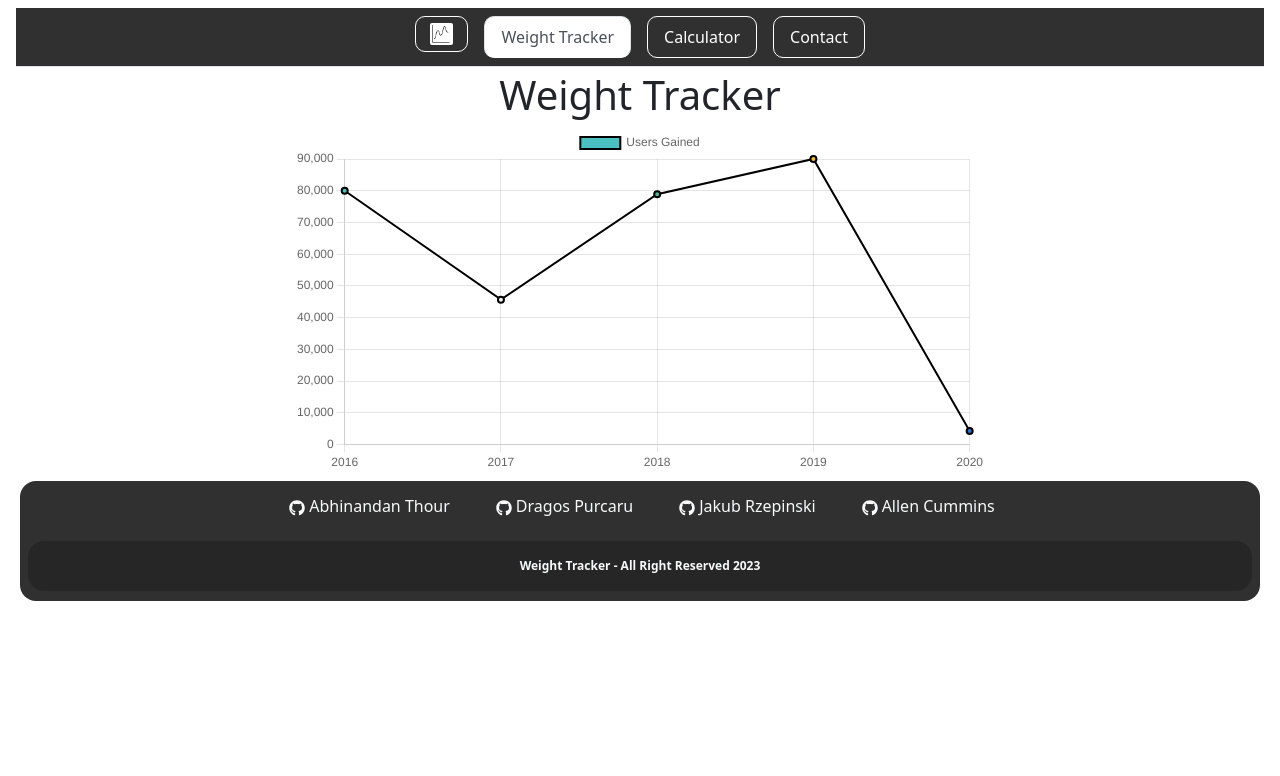
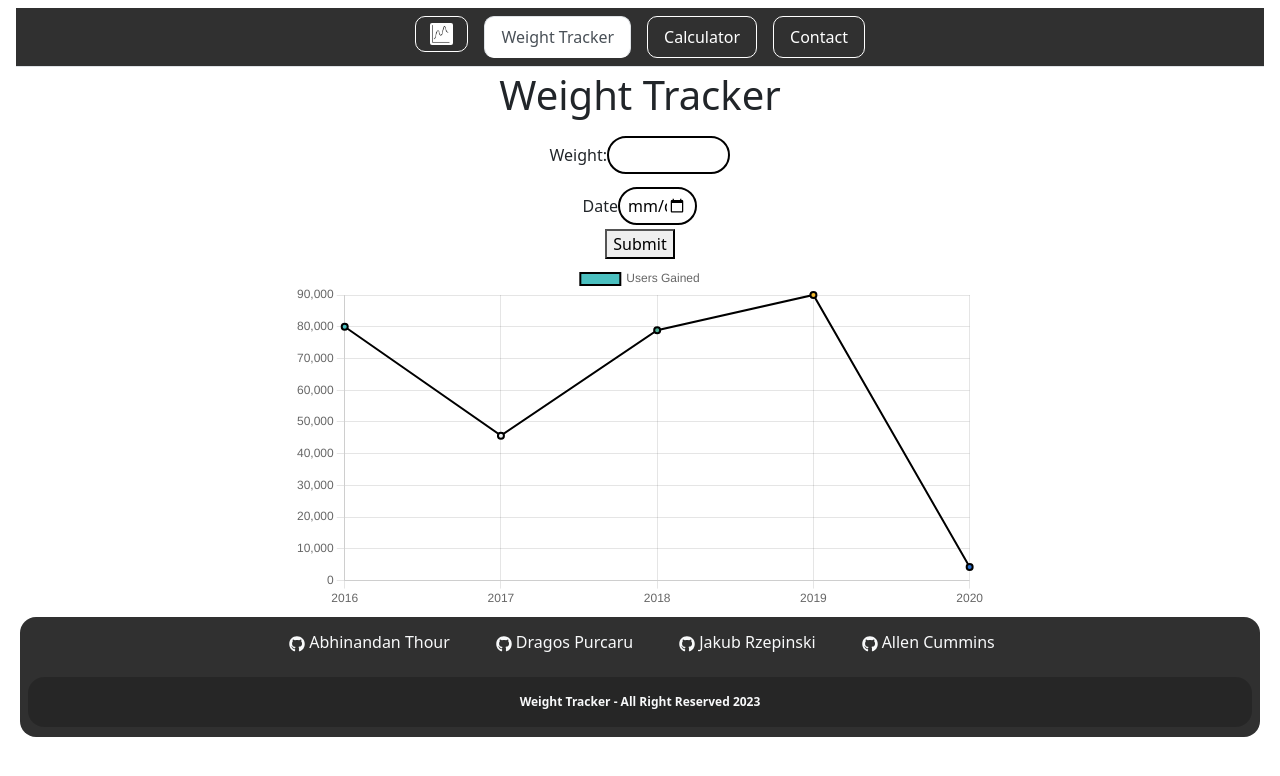
Before and after one commit to Bh00fie/Weight-Tracker, a React (Create React App) app: page /tracker in a window 1280 px wide. Shown: the top 776 px of the page. Built offline with nearby package versions, Linux system fonts and the light colour scheme.

Commit message:
Added weight and date input fields on tracker page, just need styling, and doing something with the data

```diff
--- a/src/components/pages/Calculator.js
+++ b/src/components/pages/Calculator.js
@@ -45,18 +45,18 @@ function Calculator() {
 
 
   return (
-    <div class="container">
-  <div class="row">
-    <div class="col-sm-12 border">
+    <div className="container">
+  <div className="row">
+    <div className="col-sm-12 border">
       <h1>Calorie Calculator</h1>
     </div>
-    <div class="col-sm-12 border">
+    <div className="col-sm-12 border">
     <p> To maintain: {weightloss} calories </p>
     <p> To lose 0.25 kg/week you have to consume: {mildloss} calories</p>
     <p>To lose 0.5 kg/week you have to consume: {loss} calories</p>
     <p> To lose 1 kg/week you have to consume: {extremeloss} calories</p>
     </div>
-    <div class="col-sm-12 border">
+    <div className="col-sm-12 border">
       <h4>Your diet:</h4>
     </div>
   </div>
--- a/src/components/pages/Tracker.js
+++ b/src/components/pages/Tracker.js
@@ -3,6 +3,22 @@ import { useState } from "react";
 import { UserData } from "../sections/linechart/Data";
 import LineChart from "../sections/linechart/LineChart";
 import "./tracker.css"
+
+const Userweight = () => {
+  return (
+    <form>
+      <div>
+        <label htmlFor="NewWeight">Weight:</label>
+        <input id="NewWeight" type="number" />
+      </div>
+      <div>
+        <label htmlFor="NewDate">Date</label>
+        <input id="NewDate" type="date" />
+      </div>
+      <button>Submit</button>
+    </form>
+  )
+};
 
 function Tracker() {
 
@@ -28,6 +44,19 @@ function Tracker() {
   return (
     <div className="App">
       <h1>Weight Tracker</h1>
+
+      <form>
+      <div>
+        <label htmlFor="NewWeight">Weight:</label>
+        <input id="NewWeight" type="number" />
+      </div>
+      <div>
+        <label htmlFor="NewDate">Date</label>
+        <input id="NewDate" type="date" />
+      </div>
+      <button>Submit</button>
+    </form>
+
       <div className="lineChart" style={{ width: 700 }}>
         <LineChart chartData={userData} />
       </div>
```
Also changed, not shown: src/components/pages/tracker.css (line endings or trailing spaces).
